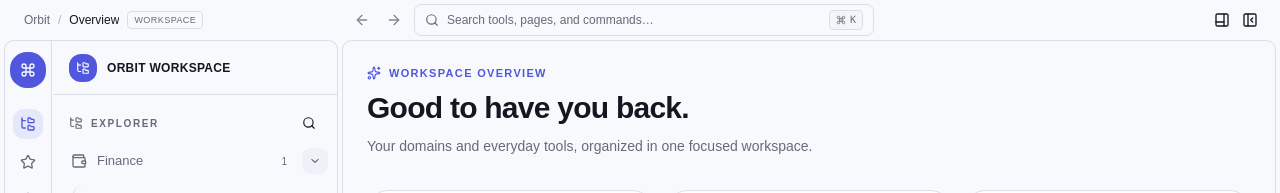
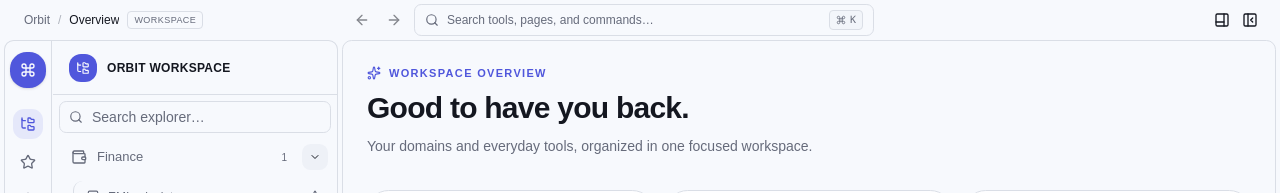
Before and after one commit to shrey714/All-In-One-Template, a React (Vite) app in the folder apps/web/: page / in a window 1280 px wide. Shown: the top 193 px of the page. Built offline with nearby package versions, Linux system fonts and the light colour scheme.

Commit message:
ui: simplify Explorer sidebar search

```diff
--- a/apps/web/src/shared/components/layout/ActivityRail.tsx
+++ b/apps/web/src/shared/components/layout/ActivityRail.tsx
@@ -1,4 +1,4 @@
-import { NavLink } from "react-router-dom"
+import { Link } from "react-router-dom"
 import {
   Clock3,
   Command,
@@ -43,18 +43,15 @@ export function ActivityRail({
       aria-label="Workspace views"
       className={`flex h-full w-12 shrink-0 flex-col items-center overflow-hidden py-3 ${divider ? "border-r border-border" : ""}`}
     >
-      <NavLink
-        end
+      <Link
         aria-label="Go to dashboard"
         title="Dashboard"
         to="/"
-        className={({ isActive }) =>
-          `mb-5 grid size-9 place-items-center rounded-xl transition-colors ${isActive ? "bg-primary text-primary-foreground" : "text-foreground hover:bg-muted"}`
-        }
+        className={`mb-5 grid size-9 place-items-center rounded-xl transition-colors bg-primary text-primary-foreground shadow-sm`}
         onClick={() => onViewChange("explorer")}
       >
         <Command className="size-4" />
-      </NavLink>
+      </Link>
       <div className="flex flex-col items-center gap-1.5">
         {views.map(({ id, label, icon: Icon }) => (
           <Button
--- a/apps/web/src/shared/components/layout/WorkspaceSidebar.tsx
+++ b/apps/web/src/shared/components/layout/WorkspaceSidebar.tsx
@@ -73,7 +73,6 @@ export function WorkspaceSidebar({
 }: Props) {
   const pinnedTools = usePinnedTools()
   const recentTools = useRecentTools()
-  const [filterOpen, setFilterOpen] = useState(false)
   const [filterQueries, setFilterQueries] = useState<
     Record<SidebarView, string>
   >({ explorer: "", pinned: "", recent: "" })
@@ -227,83 +226,46 @@ export function WorkspaceSidebar({
           </div>
         </div>
 
-        <div className="flex w-full shrink-0 items-center justify-between px-4 pt-4 pb-2">
-          <div className="flex min-w-0 items-center gap-2">
-            <HeadingIcon className="size-3.5 text-muted-foreground" />
-            <span className="truncate text-[10px] font-bold tracking-[.16em] text-muted-foreground uppercase">
-              {heading}
-            </span>
-          </div>
-          <div className="flex shrink-0 items-center gap-1">
-            {view === "recent" && recentTools.length > 0 && (
+        <div className="flex w-full shrink-0 items-center gap-1.5 p-1.5">
+          <div className="relative min-w-0 flex-1">
+            <Search
+              aria-hidden="true"
+              className="pointer-events-none absolute top-1/2 left-2.5 size-3.5 -translate-y-1/2 text-muted-foreground"
+            />
+            <Input
+              aria-label={`Filter ${heading.toLowerCase()}`}
+              placeholder={`Search ${heading.toLowerCase()}…`}
+              value={filterQuery}
+              onChange={(event) => setFilterQuery(event.target.value)}
+              onKeyDown={(event) => {
+                if (event.key === "Escape") setFilterQuery("")
+              }}
+              className="h-8 pr-8 pl-8 text-xs rounded-sm"
+            />
+            {filterQuery && (
               <Button
                 variant="ghost"
                 size="icon-xs"
-                title="Clear recent tools"
-                aria-label="Clear recent tools"
-                onClick={clearRecentTools}
+                aria-label="Clear sidebar search"
+                onClick={() => setFilterQuery("")}
+                className="absolute top-1/2 right-1 size-6 -translate-y-1/2"
               >
-                <Trash2 className="size-3.5" />
+                <X className="size-3" />
               </Button>
             )}
+          </div>
+          {view === "recent" && recentTools.length > 0 && (
             <Button
               variant="ghost"
               size="icon-xs"
-              title={
-                filterOpen
-                  ? "Close sidebar filter"
-                  : `Filter ${heading.toLowerCase()}`
-              }
-              aria-label={
-                filterOpen
-                  ? "Close sidebar filter"
-                  : `Filter ${heading.toLowerCase()}`
-              }
-              aria-pressed={filterOpen}
-              onClick={() => {
-                setFilterOpen((value) => !value)
-                setFilterQuery("")
-              }}
+              title="Clear recent tools"
+              aria-label="Clear recent tools"
+              onClick={clearRecentTools}
             >
-              <Search className="size-3.5" />
+              <Trash2 className="size-3.5" />
             </Button>
-          </div>
+          )}
         </div>
-        {filterOpen && (
-          <div className="px-3 pb-3">
-            <div className="relative">
-              <Search
-                aria-hidden="true"
-                className="pointer-events-none absolute top-1/2 left-2.5 size-3.5 -translate-y-1/2 text-muted-foreground"
-              />
-              <Input
-                autoFocus
-                aria-label={`Filter ${heading.toLowerCase()}`}
-                placeholder={`Filter ${heading.toLowerCase()}…`}
-                value={filterQuery}
-                onChange={(event) => setFilterQuery(event.target.value)}
-                onKeyDown={(event) => {
-                  if (event.key === "Escape") {
-                    setFilterQuery("")
-                    setFilterOpen(false)
-                  }
-                }}
-                className="h-8 pr-8 pl-8 text-xs"
-              />
-              {filterQuery && (
-                <Button
-                  variant="ghost"
-                  size="icon-xs"
-                  aria-label="Clear sidebar filter"
-                  onClick={() => setFilterQuery("")}
-                  className="absolute top-1/2 right-1 size-6 -translate-y-1/2"
-                >
-                  <X className="size-3" />
-                </Button>
-              )}
-            </div>
-          </div>
-        )}
 
         <div className="min-h-0 w-full flex-1 overflow-y-auto px-2 pb-3">
           {view === "explorer" ? (
```
